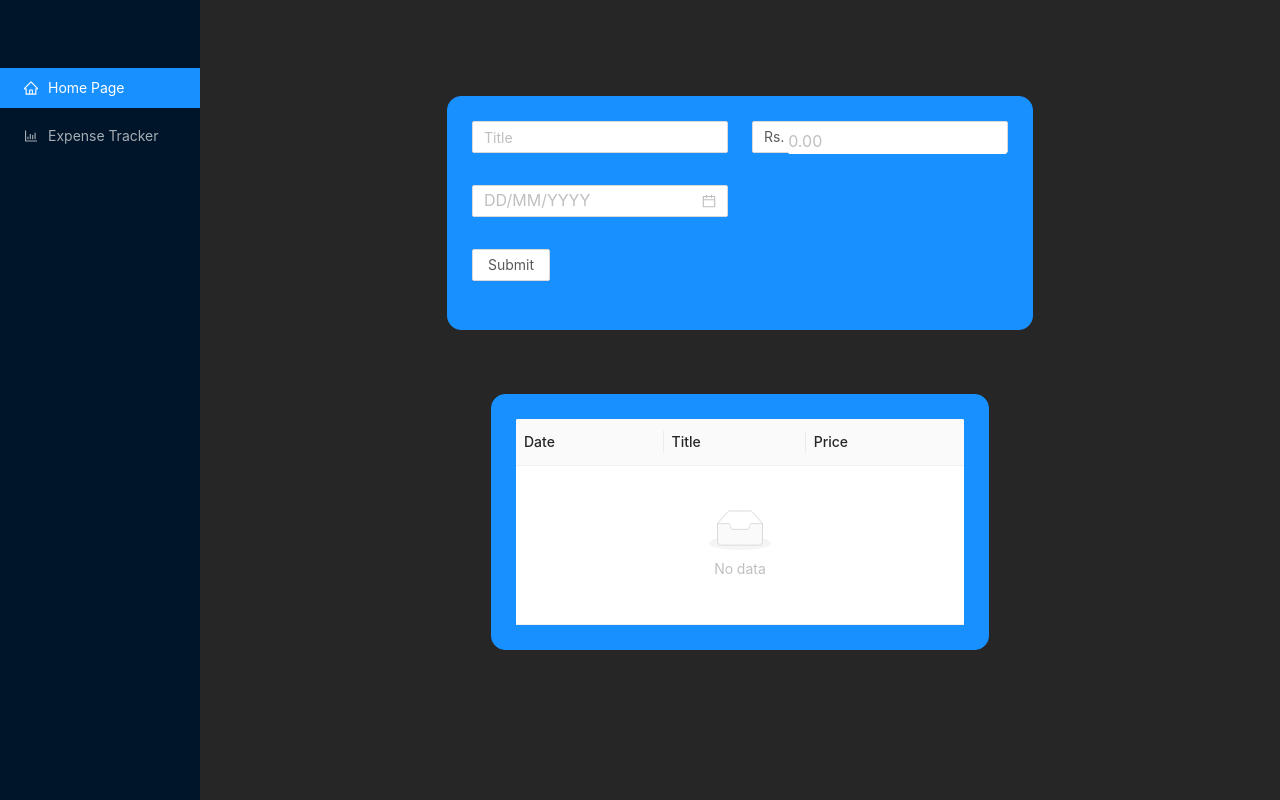
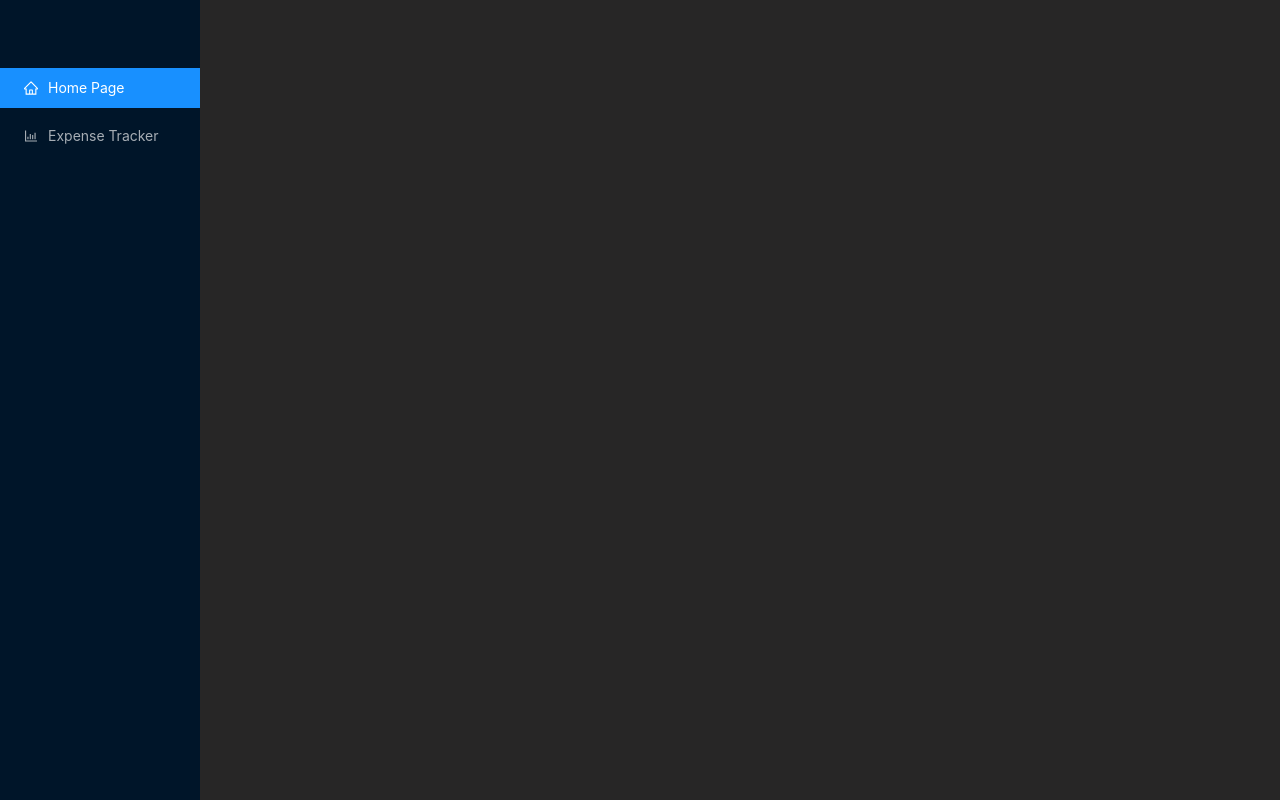
Before and after one commit to shatakshi-modi/Next-ANTD-Less, a Next.js app: page / in a window 1280 px wide. Built offline with nearby package versions, Linux system fonts and the light colour scheme.

Commit message:
Expense Tracker Complete

```diff
--- a/src/components/ExpenseTracker/NewExpense.js
+++ b/src/components/ExpenseTracker/NewExpense.js
@@ -11,60 +11,23 @@ const NewExpense = (props) => {
     {
       title: 'Date',
       dataIndex: 'date',
-      key:"date"
+      width:"30%",
+      key:"date",
     },
     {
       title: ' Title',
       dataIndex: 'title',
+      width:"50%",
       key:"title"
     },
     {
       title: 'Price',
       dataIndex: 'price',
+      width:"20%",
       key:"price"
     },
   ];
-  const data =
-  //[
-  //   {
-  //     key:1,
-  //     title:"fsdfsfsd",
-  //     date:"12/08/2020",
-  //     price:"200"
-  //   },
-  //   {
-  //     key:2,
-  //     title:"fsdfsfsd",
-  //     date:"12/08/2020",
-  //     price:"200"
-  //   },
-  //   {
-  //     key:3,
-  //     title:"fsdfsfsd",
-  //     date:"12/08/2020",
-  //     price:"200"
-  //   }
-  // ]
-  [
-    {
-        "title": "werw3",
-        "price": "0.05",
-        "date": "14/01/2022",
-        "key": 0.679665059872673
-    },
-    {
-        "title": "wertwert",
-        "price": "0.06",
-        "date": "12/01/2022",
-        "key": 0.019496305867055863
-    },
-    {
-        "title": "erfet",
-        "price": "0.10",
-        "date": "20/01/2022",
-        "key": 0.2768212202345064
-    }
-]
+
   return (
     <CardLayout>
         <Table
--- a/src/components/Layout/LayoutPage.js
+++ b/src/components/Layout/LayoutPage.js
@@ -1,5 +1,7 @@
 import React,{useState} from 'react'
 import Head from 'next/head'
+import Link from 'next/link'
+
 import { Layout } from 'antd'
 import { Menu } from 'antd'
 
@@ -27,8 +29,10 @@ const LayoutPage = ({children}) => {
                         <Sider >
                             <div className={LayoutStyle.logo} />
                                 <Menu theme="dark" mode="inline" defaultSelectedKeys={['1']} >
-                                    <Menu.Item key="1" icon={<HomeOutlined />}>Home Page</Menu.Item>
-                                    <Menu.Item key="2" icon={<BarChartOutlined />}>Expense Tracker</Menu.Item>
+                                    <Menu.Item key="1" icon={<HomeOutlined />}>
+                                    <Link href='/'>Home Page</Link></Menu.Item>
+                                    <Menu.Item key="2" icon={<BarChartOutlined />}>
+                                        <Link href='/ExpenseTracker'>Expense Tracker </Link></Menu.Item>
                                 </Menu>
                         </Sider>
                         <Layout className={LayoutStyle.siteLayout}>
--- a/src/pages/ExpenseTracker.js
+++ b/src/pages/ExpenseTracker.js
@@ -8,10 +8,12 @@ const getLocalStorageData =()=>{
     let list=localStorage.getItem('ExpenseData');
 
     if(list){
-      // console.log(JSON.parse(localStorage.getItem('ExpenseData')));
+      console.log(JSON.parse(localStorage.getItem('ExpenseData')));
       return JSON.parse(localStorage.getItem('ExpenseData'));
     }
-    else {return []};
+    else {
+      return [];
+    }
   }
   else {
     return [];
@@ -21,22 +23,23 @@ const getLocalStorageData =()=>{
 
 const ExpenseTracker = () => {
   const [expenses, setExpenses] = useState(getLocalStorageData());
-  console.log(getLocalStorageData());
   const submitHandler = (expenseData) =>{
     const savedData={
       ...expenseData,
-      key: Math.floor(Math.random()*10).toString()
+      key: Math.random()
     }
-    const newdata =[savedData, ...expenses];
     setExpenses((prevExpenses) => {
-      return newdata;
+      return [savedData, ...prevExpenses];
     });
-    localStorage.setItem('ExpenseData',JSON.stringify(newdata));
+    console.log(expenses);
   }
 
+  useEffect(()=>{
+    localStorage.setItem('ExpenseData',JSON.stringify(expenses));
+  },[expenses]);
   return <>
       <ExpenseInput onSubmitExpense={submitHandler}/>
-      <NewExpense newData={[...expenses]}  />
+      {expenses.length > 0 && <NewExpense newData={expenses}  />}
   </>;
 };
 
--- a/src/pages/_app.js
+++ b/src/pages/_app.js
@@ -4,9 +4,9 @@ import LayoutPage from '../components/Layout/LayoutPage';
 
 function MyApp({ Component, pageProps }) {
   return(
-    // <LayoutPage>
+    <LayoutPage>
       <Component {...pageProps} />
-      // </LayoutPage>
+    </LayoutPage>
   )
 }
 
--- a/src/pages/index.js
+++ b/src/pages/index.js
@@ -4,9 +4,6 @@ import ExpenseTracker from './ExpenseTracker'
 export default function Home() {
   return (
     <>
-      <LayoutPage>
-        <ExpenseTracker></ExpenseTracker>
-      </LayoutPage>
     </>
   )
 }
```
